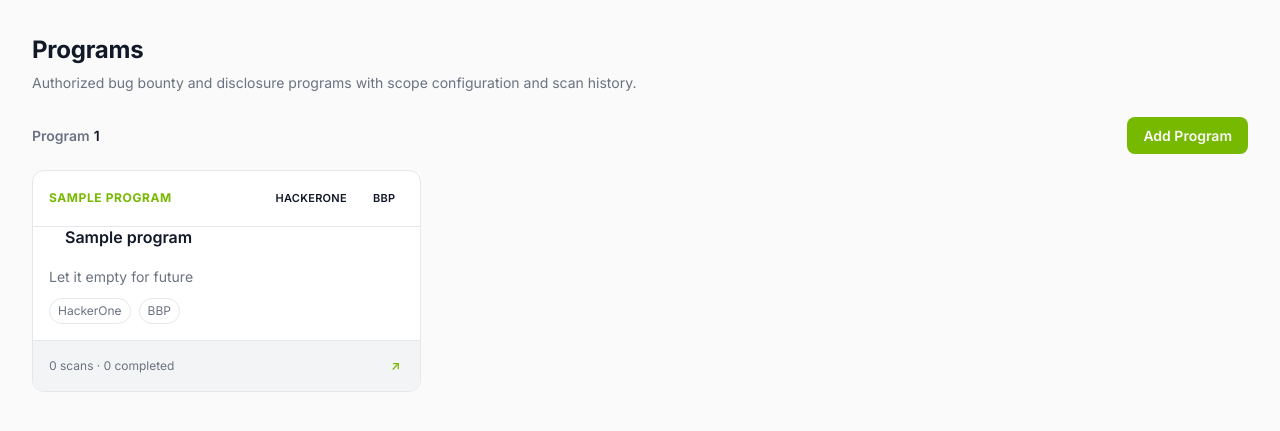
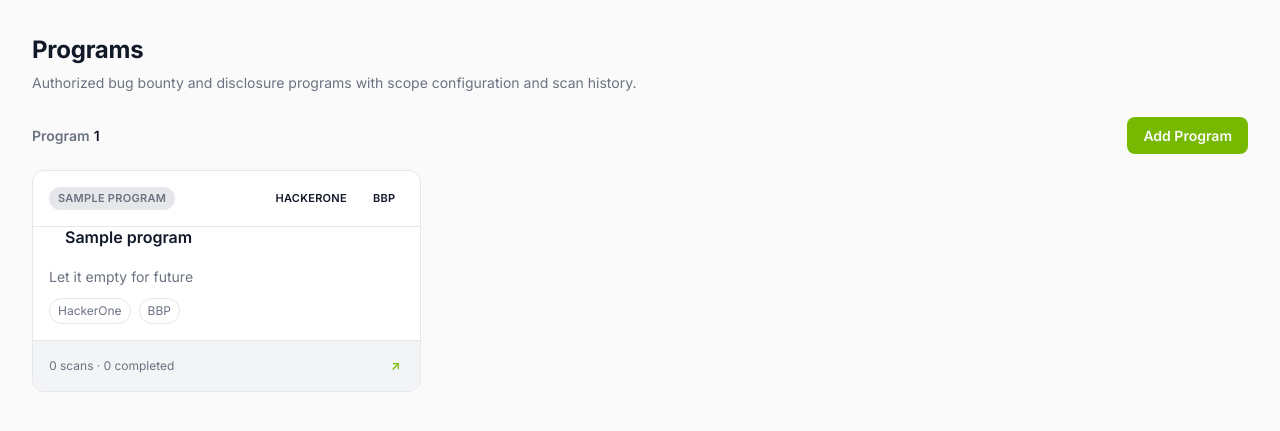
Before and after one commit to l1ackersalman/scanX, a Django app: page /programs/ in a window 1280 px wide. Shown: the part 64-495 px from the top of the page. Run offline with Django 5.2, Linux system fonts and the light colour scheme; tables that the repository leaves empty hold one stand-in row (values such as "Sample post"); data that the repository does not hold is empty.

Commit message:
Show program name and platform as badges in card head
- Program name now renders as badge-neutral instead of plain text
- Platform (badge-free) and program type (badge-downloadable) remain badges
- All three appear on the same line in card head

```diff
--- a/templates/programs.html
+++ b/templates/programs.html
@@ -21,7 +21,7 @@
     <article class="card" role="listitem">
       <div class="card-head">
         <div class="card-meta">
-          <div class="card-publisher">{{ item.scan.name }}</div>
+          <span class="badge badge-neutral">{{ item.scan.name }}</span>
           <div class="card-badges">
             <span class="badge badge-free">{{ item.scan.get_platform_display }}</span>
             <span class="badge badge-downloadable">{{ item.scan.program_type|upper }}</span>
```
